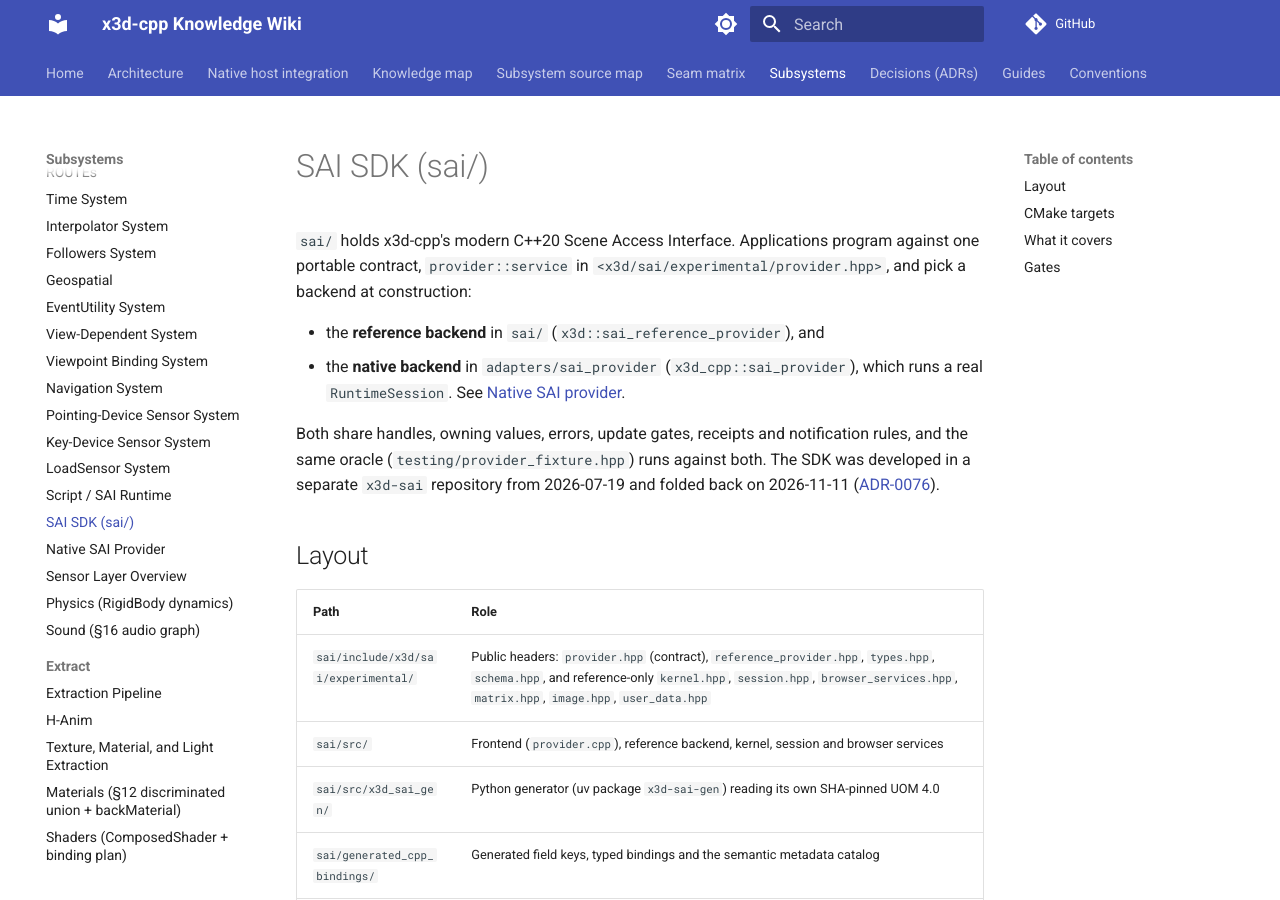
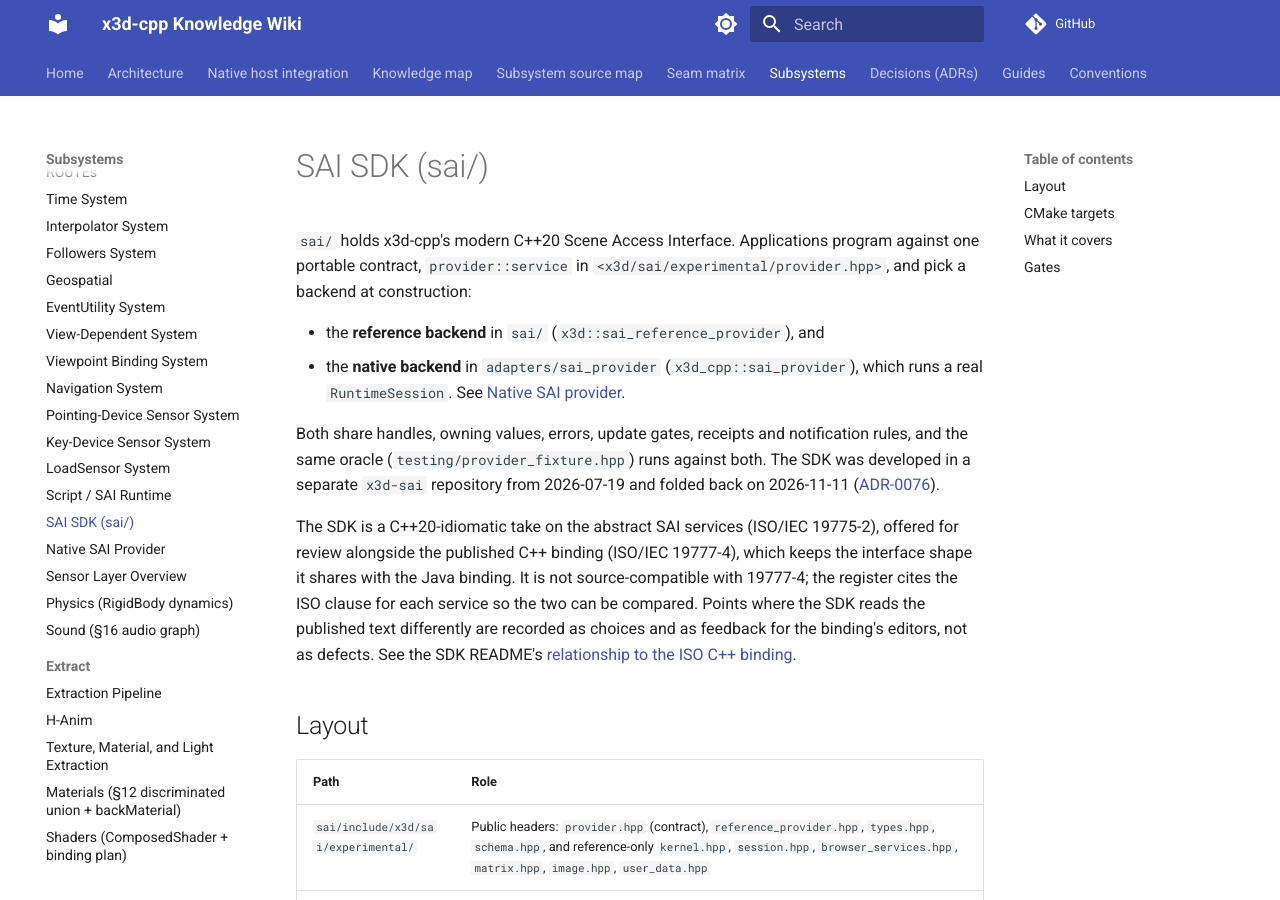
Before and after one commit to delta9000/x3d-cpp, an MkDocs documentation site: the page built from docs/wiki/subsystems/sai-sdk.md, in a window 1280 px wide and 900 px high. Built offline with MkDocs 1.6.1 and Material for MkDocs 9.7.7, drawn with Linux system fonts in a browser that asks for light colours; comment, search, counter and statistics services are not loaded.

Commit message:
Describe the ISO C++ binding respectfully in SAI docs
Reword SAI docs and comments that called the published C++ binding
(ISO/IEC 19777-4) "contradictory", "inconsistent", "verbose" or
"heavyweight". The SDK README gains a "Relationship to the ISO C++
binding" section: 19777-4 keeps the interface shape it shares with the
Java binding by design; this SDK is a C++20-idiomatic take on the same
abstract services, offered for review alongside the standard rather than
as a replacement, and differing readings are recorded as feedback for the
binding's editors, not defect claims. Same tone fix in ADR-0042 and one
Table 18.3 note.

Comment and documentation changes only.

Co-Authored-By: Claude Opus 5.5 <noreply@anthropic.com>

```diff
--- a/docs/wiki/subsystems/sai-sdk.md
+++ b/docs/wiki/subsystems/sai-sdk.md
@@ -24,6 +24,15 @@ Both share handles, owning values, errors, update gates, receipts and
 notification rules, and the same oracle (`testing/provider_fixture.hpp`) runs
 against both. The SDK was developed in a separate `x3d-sai` repository from
 2026-07-19 and folded back on 2026-11-11 ([ADR-0076](../decisions/0076-fold-sai-into-x3d-cpp.md)).
+
+The SDK is a C++20-idiomatic take on the abstract SAI services (ISO/IEC
+19775-2), offered for review alongside the published C++ binding (ISO/IEC
+19777-4), which keeps the interface shape it shares with the Java binding. It is
+not source-compatible with 19777-4; the register cites the ISO clause for each
+service so the two can be compared. Points where the SDK reads the published
+text differently are recorded as choices and as feedback for the binding's
+editors, not as defects. See the SDK README's
+[relationship to the ISO C++ binding](https://github.com/delta9000/x3d-cpp/blob/main/sai/README.md#relationship-to-the-iso-c-binding).
 
 ## Layout
 
```
Also changed, not shown: docs/wiki/decisions/0042-authoring-target.md (+3 -3 lines), docs/wiki/subsystems/extract-textures.md (+1 -1 lines), sai/README.md (+23 -3 lines), sai/docs/browser-services.md (+3 -3 lines), sai/docs/matrix-operations.md (+5 -4 lines), 2 other files.
